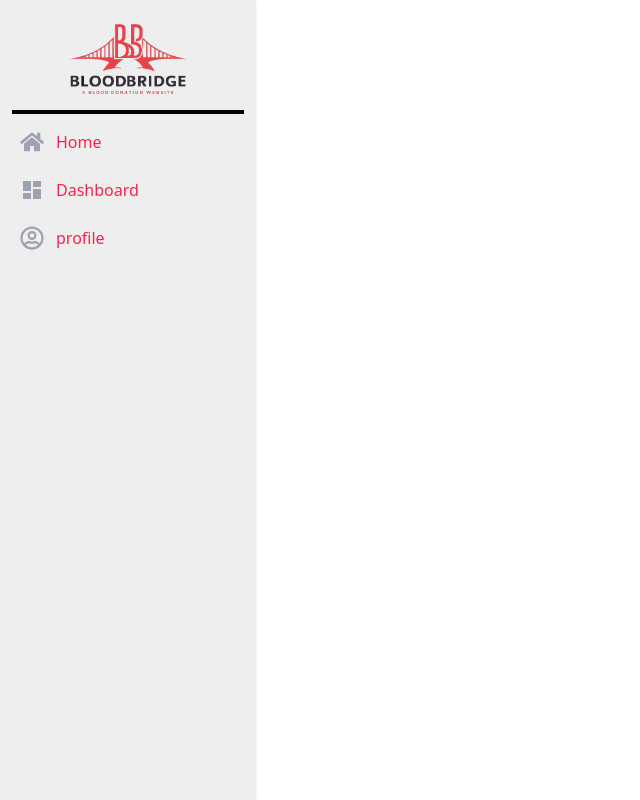
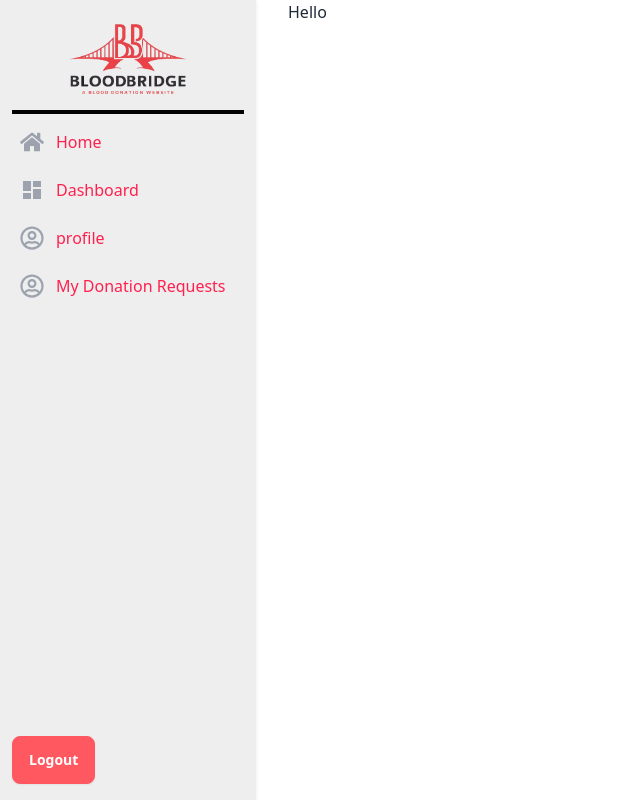
Before and after one commit to Fahim-Prodhan/blood_donation_client, a React (Vite) app: page /dashboard in a window 1280 px wide. Shown: the whole page, without its empty margins (0-640 px from the left). Built offline with nearby package versions, Linux system fonts and the light colour scheme; no server answers.

Commit message:
use hook for fetching upazila and district data

```diff
--- /dev/null
+++ b/src/Pages/dashboardContent/DashboardContent.jsx
@@ -0,0 +1,11 @@
+import React from 'react';
+
+const DashboardContent = () => {
+    return (
+        <div>
+            Hello
+        </div>
+    );
+};
+
+export default DashboardContent;
--- /dev/null
+++ b/src/Pages/myDonationRequests/MyDonationRequests.jsx
@@ -0,0 +1,11 @@
+import React from 'react';
+
+const MyDonationRequests = () => {
+    return (
+        <div>
+            donation req
+        </div>
+    );
+};
+
+export default MyDonationRequests;
--- a/src/Pages/profile/Profile.jsx
+++ b/src/Pages/profile/Profile.jsx
@@ -6,13 +6,14 @@ import { Helmet } from 'react-helmet';
 import { useLoaderData } from 'react-router-dom';
 import { motion } from "framer-motion";
 import useAxiosPublic from '../../hook/useAxiosPublic';
+import useLocationApi from '../../hook/useLocationApi';
 
 const Profile = () => {
 
     const axiosSecure = useAxiosSecure();
     const axiosPublic = useAxiosPublic();
+    const { user } = useContext(AuthContext);
 
-    const { user } = useContext(AuthContext);
     const { refetch, data: users } = useQuery({
         queryKey: ['users', user?.email],
         queryFn: async () => {
@@ -20,7 +21,7 @@ const Profile = () => {
             return res.data;
         }
     });
-    const { districts, upazilas } = useLoaderData();
+    const {upazilas,districts} = useLocationApi()
     const [bloodGroup, setBloodGroup] = useState(users?.bloodGroup, refetch);
     const [district, selectDistrict] = useState(users?.district, refetch);
     const [upazila, selectUpazila] = useState(users?.upazila, refetch);
--- a/src/Pages/register/Register.jsx
+++ b/src/Pages/register/Register.jsx
@@ -1,7 +1,7 @@
 /* eslint-disable react/no-unknown-property */
 /* eslint-disable react/no-unescaped-entities */
 import { useContext, useState } from "react";
-import { Link, useLoaderData, useNavigate } from "react-router-dom";
+import { Link, useNavigate } from "react-router-dom";
 import { updateProfile } from "firebase/auth";
 import { Helmet } from "react-helmet";
 import { FaRegEyeSlash } from "react-icons/fa";
@@ -12,6 +12,7 @@ import { TiTick } from "react-icons/ti";
 import logo from '../../assets/images/logo.png';
 import { motion } from "framer-motion";
 import useAxiosPublic from "../../hook/useAxiosPublic";
+import useLocationApi from "../../hook/useLocationApi";
 
 
 const image_hosting_key = import.meta.env.VITE_IMAGE_HOSTING_KEY
@@ -21,7 +22,7 @@ const Register = () => {
     const { createUser, setReload } = useContext(AuthContext);
     const navigate = useNavigate();
     const axiosPublic = useAxiosPublic();
-    const { districts, upazilas } = useLoaderData();
+    const {upazilas,districts} = useLocationApi()
     const [eye, setEye] = useState(false);
     const [bloodGroup, setBloodGroup] = useState('');
     const [district, selectDistrict] = useState('');
@@ -184,6 +185,7 @@ const Register = () => {
                                     className="select select-bordered w-full max-w-xs"
                                     value={district}
                                     onChange={(e) => selectDistrict(e.target.value)}
+                                    required
                                 >
                                     <option disabled selected value="">Select your District</option>
                                     {districts.map(d => <option value={d.name} key={d.id}>{d.name}</option>)}
@@ -197,6 +199,7 @@ const Register = () => {
                                     className="select select-bordered w-full max-w-xs"
                                     value={upazila}
                                     onChange={(e) => selectUpazila(e.target.value)}
+                                    required
                                 >
                                     <option disabled selected value="">Select your Upazila</option>
 
--- a/src/components/sidebar/Sidebar.jsx
+++ b/src/components/sidebar/Sidebar.jsx
@@ -1,33 +1,54 @@
 /* eslint-disable react/no-unknown-property */
-import React, { useState } from 'react';
+import React, { useContext, useState } from 'react';
 import logo from '../../assets/images/logo.png'
-import {  NavLink } from 'react-router-dom';
+import { NavLink, useLocation, useNavigate } from 'react-router-dom';
 import { MdDashboard } from "react-icons/md";
-import {  FaHome, FaRegUserCircle } from "react-icons/fa";
+import { FaHome, FaRegUserCircle } from "react-icons/fa";
 import { IoCloseSharp } from "react-icons/io5";
 import { GiHamburgerMenu } from "react-icons/gi";
+import { AuthContext } from '../../provider/AuthProvider';
+import toast from 'react-hot-toast';
 
 const Sidebar = () => {
 
+    const [sidebar, SetSidebar] = useState(false)
+    const { logout } = useContext(AuthContext)
+    const navigate = useNavigate()
+    const [active, setActive] = useState(false)
 
-    const [sidebar, SetSidebar] = useState(false)
+    const signOut = () => {
+        logout()
+          .then(() => {
+            toast.success('logout successful')
+            navigate('/login')
+          })
+      }
 
-
+      const location = useLocation();
+      console.log(location.pathname);
 
     const handleSidebar = () => {
         SetSidebar(!sidebar)
+    }
+
+    const setDashboardActive = ()=>{
+        if (location.pathname === '/dashboard') {
+         setActive(true)
+        }else{
+            setActive(false)
+        }
     }
 
     return (
         <div className='relative'>
 
             <button onClick={handleSidebar} type="button" className="inline-flex z-10 absolute right-0 items-center p-2 text-2xl mt-2  ms-3 text-gray-500 rounded-lg sm:hidden focus:outline-none focus:ring-2">
-            <GiHamburgerMenu />
+                <GiHamburgerMenu />
             </button>
 
             <aside id="default-sidebar" className={`fixed left-0 z-40 w-64 h-screen transition-transform sm:translate-x-0 ${sidebar ? 'top-0' : '-translate-x-full'}`} aria-label="Sidebar">
 
-                <div className="h-full px-3 py-4 overflow-y-auto bg-[#eee] shadow">
+                <div className="h-full px-3 py-4 overflow-y-auto bg-[#eee] shadow grid">
                     <ul className="space-y-2 font-medium">
                         <button onClick={handleSidebar} className='absolute right-4  text-2xl md:hidden block'><IoCloseSharp /></button>
 
@@ -53,6 +74,7 @@ const Sidebar = () => {
                         <li>
                             <NavLink style={() => ({
                                 color: "#FF204E",
+                                background: active ? '#374151' : ''
 
                             })} to='/dashboard' className="flex items-center p-2 rounded-lg text-white hover:bg-gray-700 group">
                                 <p className='text-2xl'><span className='text-gray-400 group-hover:text-white' >< MdDashboard /></span></p>
@@ -61,13 +83,27 @@ const Sidebar = () => {
                             </NavLink>
                         </li>
                         <li>
-                            <NavLink style={() => ({
-                                color:  "#FF204E",
-                            })} to='/dashboard/profile' className="flex items-center p-2 rounded-lg text-white hover:bg-gray-700 group">
+                            <NavLink style={({ isActive }) => ({
+                                color: "#FF204E",
+                                background: isActive ? '#374151' : ''
+                            })} to='/dashboard/profile' className="flex items-center p-2 rounded-lg  hover:bg-gray-700 group">
                                 <p className='text-2xl'><span className='text-gray-400 group-hover:text-white' ><FaRegUserCircle /></span></p>
                                 <span className="ms-3">profile</span>
                             </NavLink>
                         </li>
+                        <li>
+                            <NavLink style={({ isActive }) => ({
+                                color: "#FF204E",
+                                background: isActive ? '#374151' : ''
+                            })} to='/dashboard/my-donation-requests' className="flex items-center p-2 rounded-lg  hover:bg-gray-700 group">
+                                <p className='text-2xl'><span className='text-gray-400 group-hover:text-white' ><FaRegUserCircle /></span></p>
+                                <span className="ms-3">My Donation Requests</span>
+                            </NavLink>
+                        </li>
+                    </ul>
+
+                    <ul className='self-end'>
+                        <button onClick={signOut} className='btn btn-error text-white'>Logout</button>
                     </ul>
                 </div>
             </aside>
--- /dev/null
+++ b/src/hook/useLocationApi.jsx
@@ -0,0 +1,26 @@
+import { useQuery } from '@tanstack/react-query';
+import useAxiosPublic from './useAxiosPublic';
+
+const useLocationApi = () => {
+
+    const axiosPublic = useAxiosPublic();
+
+    const {refetch, data: upazilas = [] } = useQuery({
+        queryKey: ['upazilas'],
+        queryFn: async () => {
+            const res = await axiosPublic.get('/upazilas')
+            return res.data
+        }
+    })
+    const { data: districts = [] } = useQuery({
+        queryKey: ['districts'],
+        queryFn: async () => {
+            const res = await axiosPublic.get('/districts')
+            return res.data
+        }
+    })
+
+    return {refetch, upazilas, districts}
+};
+
+export default useLocationApi;
--- a/src/routes/router.jsx
+++ b/src/routes/router.jsx
@@ -7,6 +7,8 @@ import Login from "../Pages/login/Login";
 import mainUrl from "../services/helper";
 import Dashboard from "../layout/dashboard/Dashboard";
 import Profile from "../Pages/profile/Profile";
+import DashboardContent from "../Pages/dashboardContent/DashboardContent";
+import MyDonationRequests from "../Pages/myDonationRequests/MyDonationRequests";
 
 const router = createBrowserRouter([
     {
@@ -20,20 +22,6 @@ const router = createBrowserRouter([
         {
             path:'/register',
             element:<Register></Register>,
-            loader: async () => {
-                const [districtsResponse, upazilasResponse] = await Promise.all([
-                    fetch(`${mainUrl}/districts`),
-                    fetch(`${mainUrl}/upazilas`)
-                ]);
-
-                const districts = await districtsResponse.json();
-                const upazilas = await upazilasResponse.json();
-
-                return {
-                    districts,
-                    upazilas
-                };
-            }
         },
         {
             path:'/login',
@@ -46,22 +34,16 @@ const router = createBrowserRouter([
         element:<Dashboard></Dashboard>,
         children:[
             {
+                path:'',
+                element:<DashboardContent></DashboardContent>
+            },
+            {
                 path:'profile',
                 element:<Profile></Profile>,
-                loader: async () => {
-                    const [districtsResponse, upazilasResponse] = await Promise.all([
-                        fetch(`${mainUrl}/districts`),
-                        fetch(`${mainUrl}/upazilas`)
-                    ]);
-
-                    const districts = await districtsResponse.json();
-                    const upazilas = await upazilasResponse.json();
-
-                    return {
-                        districts,
-                        upazilas
-                    };
-                }
+            },
+            {
+                path:'my-donation-requests',
+                element:<MyDonationRequests></MyDonationRequests>
             }
         ]
     }
```
